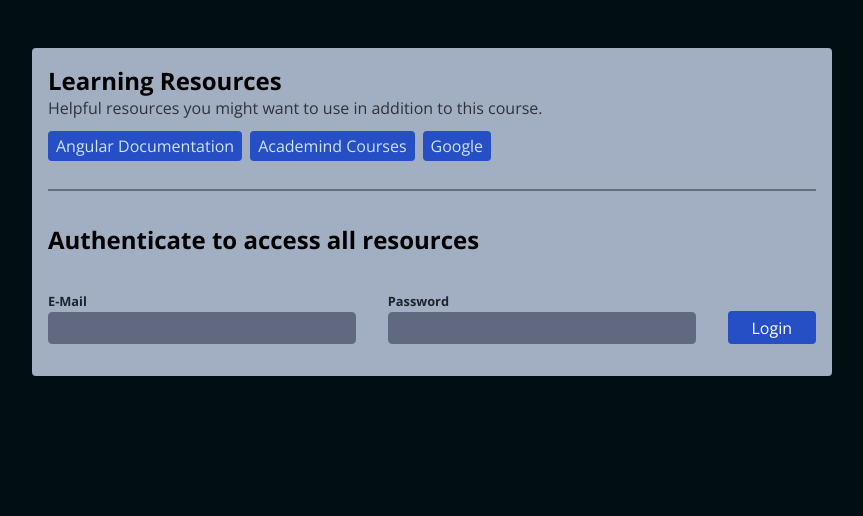
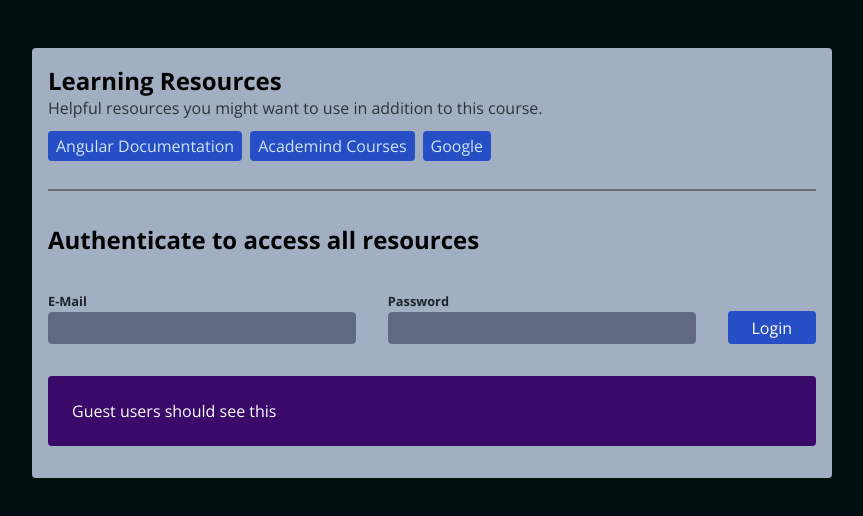
Before and after one commit to sailakshmy/angular-directives, an Angular app: page / in a window 1280 px wide. Shown: the top 516 px of the page, without its empty margins (208-1071 px from the left). Built offline with nearby package versions, Linux system fonts and the light colour scheme.

Commit message:
Added Syntactical sugar for the directive

```diff
--- a/src/app/app.component.html
+++ b/src/app/app.component.html
@@ -11,7 +11,16 @@
 
   <!-- <p *ngIf="isAdmin()">Only admins should see this</p> -->
   <!-- <p appAuth="admin">Only admins should see this</p> -->
-  <ng-template appAuth="admin">
+  <!-- <ng-template appAuth="admin">
     <p>Only admins should see this</p>
-  </ng-template>
+  </ng-template> -->
+  <p *appAuth="'admin'" class="protected-content admin">
+    Only admins should see this
+  </p>
+  <p *appAuth="'user'" class="protected-content unauthenticated">
+    Regular users should see this
+  </p>
+  <p *appAuth="'guest'" class="protected-content authenticated">
+    Guest users should see this
+  </p>
 </main>
```
